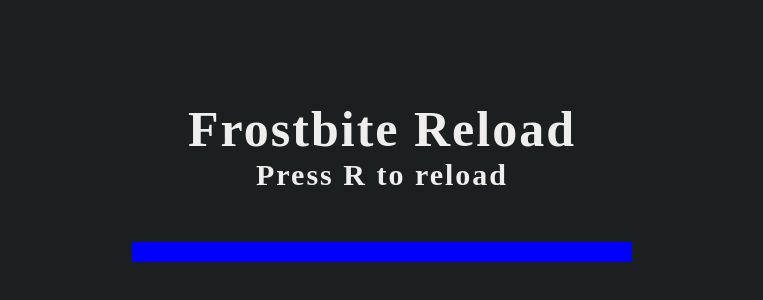
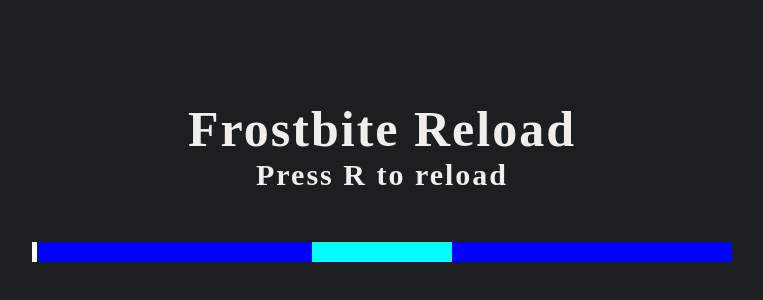
Before and after one commit to gckirchoff/witchfire-reload, a SvelteKit app: page / in a window 1280 px wide. Shown: the part 180-480 px from the top of the page, without its empty margins (258-1021 px from the left). Built offline with nearby package versions, Linux system fonts and the light colour scheme; a web font is replaced by a local one.

Commit message:
Working example finished

```diff
--- a/src/routes/+page.svelte
+++ b/src/routes/+page.svelte
@@ -2,9 +2,6 @@
 	import { Frostbite } from './logic.svelte';
 
 	const frostbite = new Frostbite();
-
-	// $inspect(frostbite.progress);
-	$inspect(frostbite.progress);
 
 	const handleKeyDown = (
 		event: KeyboardEvent & {
@@ -25,7 +22,13 @@
 		<h1>Frostbite Reload</h1>
 		<h3>Press R to reload</h3>
 	</div>
-	<div class="bar"></div>
+	<div class="bar">
+		<div
+			class="well-timed-window"
+			style="--well-timed-window: {frostbite.wellTimedWindow * 100}%"
+		></div>
+		<div class="slider" style="--left: {frostbite.progress * 100}%"></div>
+	</div>
 </main>
 
 <style>
@@ -49,7 +52,26 @@
 
 	.bar {
 		background-color: blue;
-		width: min(50rem, 90%);
+		width: min(70rem, 90%);
 		height: 2rem;
+		position: relative;
+	}
+
+	.well-timed-window {
+		width: var(--well-timed-window);
+		height: 2rem;
+		background-color: cyan;
+		position: absolute;
+		top: 0;
+		left: calc(50% - var(--well-timed-window) * 0.5);
+	}
+
+	.slider {
+		height: 100%;
+		width: 0.5rem;
+		background-color: white;
+		position: absolute;
+		top: 0;
+		left: var(--left);
 	}
 </style>
--- a/src/routes/logic.svelte.ts
+++ b/src/routes/logic.svelte.ts
@@ -3,21 +3,20 @@ interface FrostbiteParams {
 	wellTimedFraction?: number;
 }
 
+type State = 'idle' | 'reloading';
+
 export class Frostbite {
+	state = $state<State>('idle');
 	private animationFrame = $state(0);
 	private startTime = $state(0);
 	private elapsedTime = $state(0);
 
-	private maxDuration;
-	private wellTimedWindow;
+	wellTimedWindow: number;
+	private maxDuration: number;
 
 	constructor({ maxDuration = 1000, wellTimedFraction = 0.2 }: FrostbiteParams = {}) {
 		this.maxDuration = maxDuration;
 		this.wellTimedWindow = wellTimedFraction;
-	}
-
-	get isReloading() {
-		return !!this.animationFrame;
 	}
 
 	get progress() {
@@ -25,7 +24,7 @@ export class Frostbite {
 	}
 
 	handleReload = () => {
-		if (!this.isReloading) {
+		if (this.state === 'idle') {
 			this.startReload();
 		} else {
 			this.timedPress();
@@ -33,8 +32,10 @@ export class Frostbite {
 	};
 
 	private startReload = () => {
+		this.reset();
+		this.state = 'reloading';
 		const loop = (t: number) => {
-			if (this.startTime === 0) {
+			if (this.state === 'reloading' && this.startTime === 0) {
 				this.startTime = t;
 			}
 			this.elapsedTime = t - this.startTime;
@@ -51,11 +52,9 @@ export class Frostbite {
 		if (!this.animationFrame) {
 			return;
 		}
-		const percentThrough = this.elapsedTime / this.maxDuration;
 		const bounds = this.calculateBounds();
-
 		const isWellTimed =
-			percentThrough > bounds.lowerWellTimed && percentThrough < bounds.upperWellTimed;
+			this.progress > bounds.lowerWellTimed && this.progress < bounds.upperWellTimed;
 
 		console.log(isWellTimed ? 'HOORAY' : 'bad');
 		this.reset();
@@ -68,6 +67,7 @@ export class Frostbite {
 
 	private reset = () => {
 		cancelAnimationFrame(this.animationFrame);
+		this.state = 'idle';
 		this.animationFrame = 0;
 		this.startTime = 0;
 		this.elapsedTime = 0;
```
